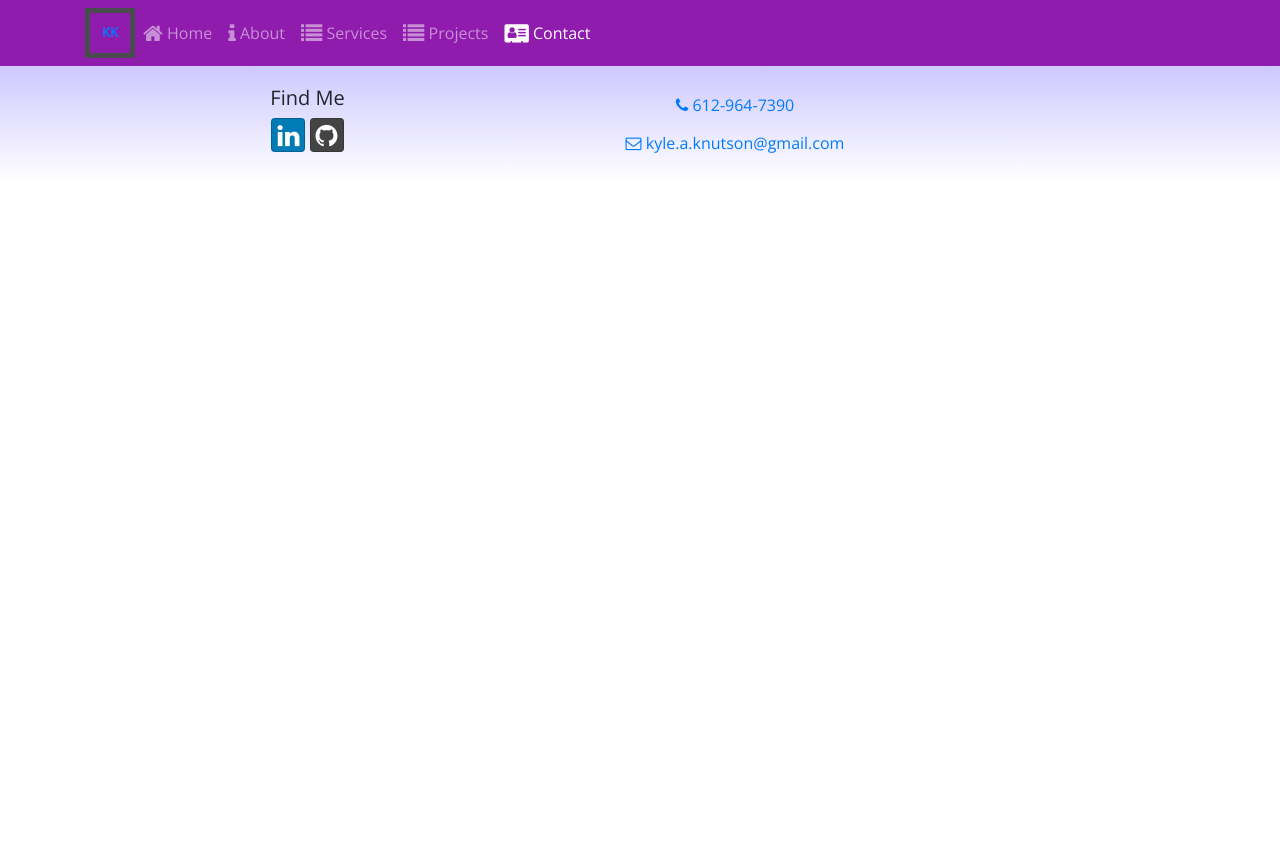
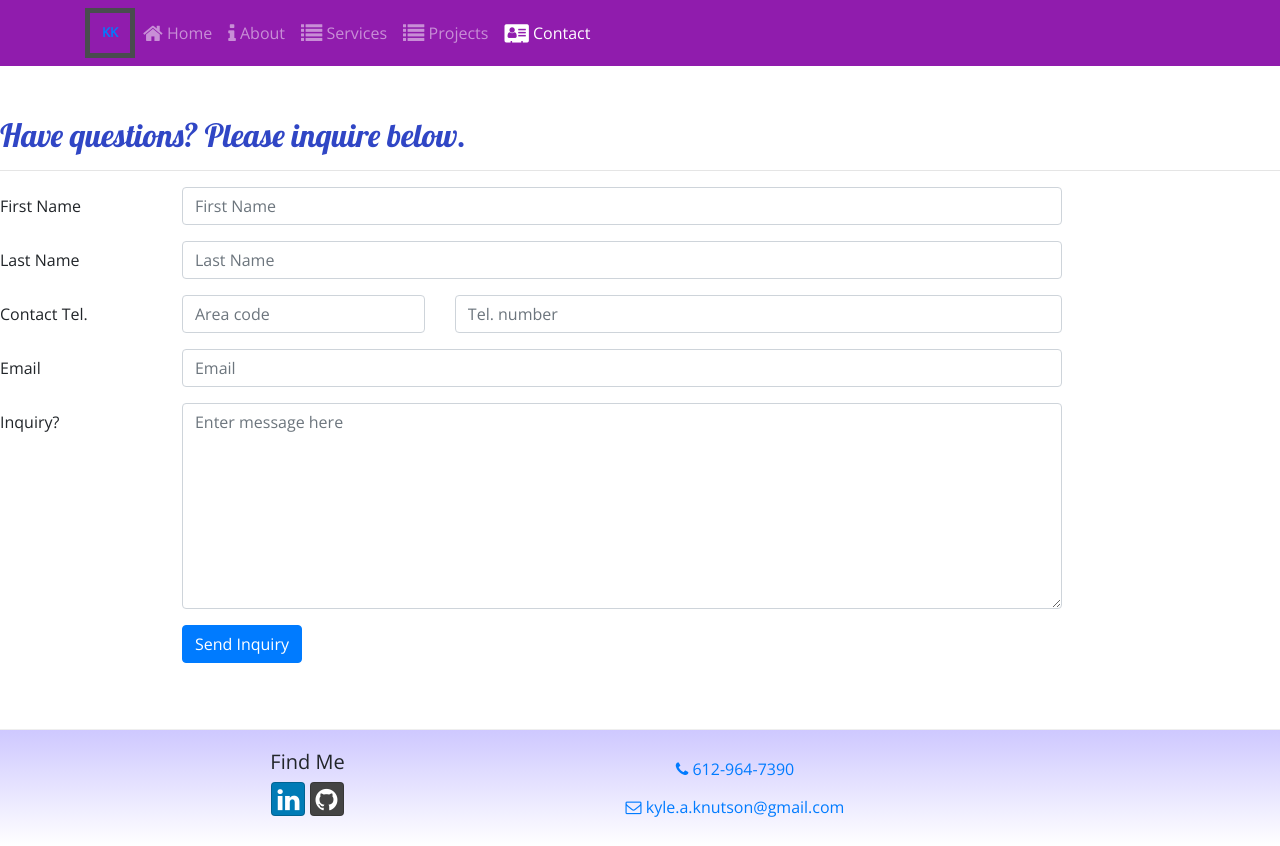
Before and after one commit to knut0341/portfolio, a website: page contactme.html in a window 1280 px wide. Before the commit the page ends 800 px from the top, so only its background shows below. Drawn offline with nearby package versions, Linux system fonts and the light colour scheme.

Commit message:
contact me form

```diff
--- a/contactme.html
+++ b/contactme.html
@@ -38,6 +38,58 @@
 
     <body>
 
+
+        <div class="row row-content">
+            <div class="col-12">
+                <h2>Have questions? Please inquire below.</h2>
+                <hr />
+            </div>
+            <div class="col-md-10">
+                <form>
+                    <div class="form-group row">
+                        <label for="firstName" class="col-md-2 col-form-label">First Name</label>
+                        <div class="col-md-10">
+                            <input type="text" class="form-control" id="firstName" name="firstName" placeholder="First Name" />
+                        </div>
+                    </div>
+                    <div class="form-group row">
+                        <label for="lastName" class="col-md-2 col-form-label">Last Name</label>
+                        <div class="col-md-10">
+                            <input type="text" class="form-control" id="lastName" name="lastName" placeholder="Last Name" />
+                        </div>
+                    </div>
+                    <div class="form-group row">
+                        <label for="areaCode" class="col-md-2 col-form-label">Contact Tel.</label>
+                        <div class="col-5 col-md-3">
+                            <input type="tel" class="form-control" id="areaCode" name="areaCode" placeholder="Area code" />
+                        </div>
+                        <div class="col-7">
+                            <input type="tel" class="form-control" name="telNum" placeholder="Tel. number" />
+                        </div>
+                    </div>
+                    <div class="form-group row">
+                        <label for="email" class="col-md-2 col-form-label">Email</label>
+                        <div class="col-md-10">
+                            <input type="email" class="form-control" id="email" name="email" placeholder="Email" />
+                        </div>
+                    </div>
+
+                    <div class="form-group row">
+                        <label for="feedback" class="col-md-2 col-form-label">Inquiry?</label>
+                        <div class="col-md-10">
+                            <textarea class="form-control" id="feedback" name="feedback" rows="8" placeholder="Enter message here"></textarea>
+                        </div>
+                    </div>
+                    <div class="form-group row">
+                        <div class="offset-md-2 col-md-10">
+                            <button type="submit" class="btn btn-primary">Send Inquiry</button>
+                        </div>
+                    </div>
+                </form>
+            </div>
+       </div>
+
+    </div>
     </body>
 
     <footer class="site-footer">
```
